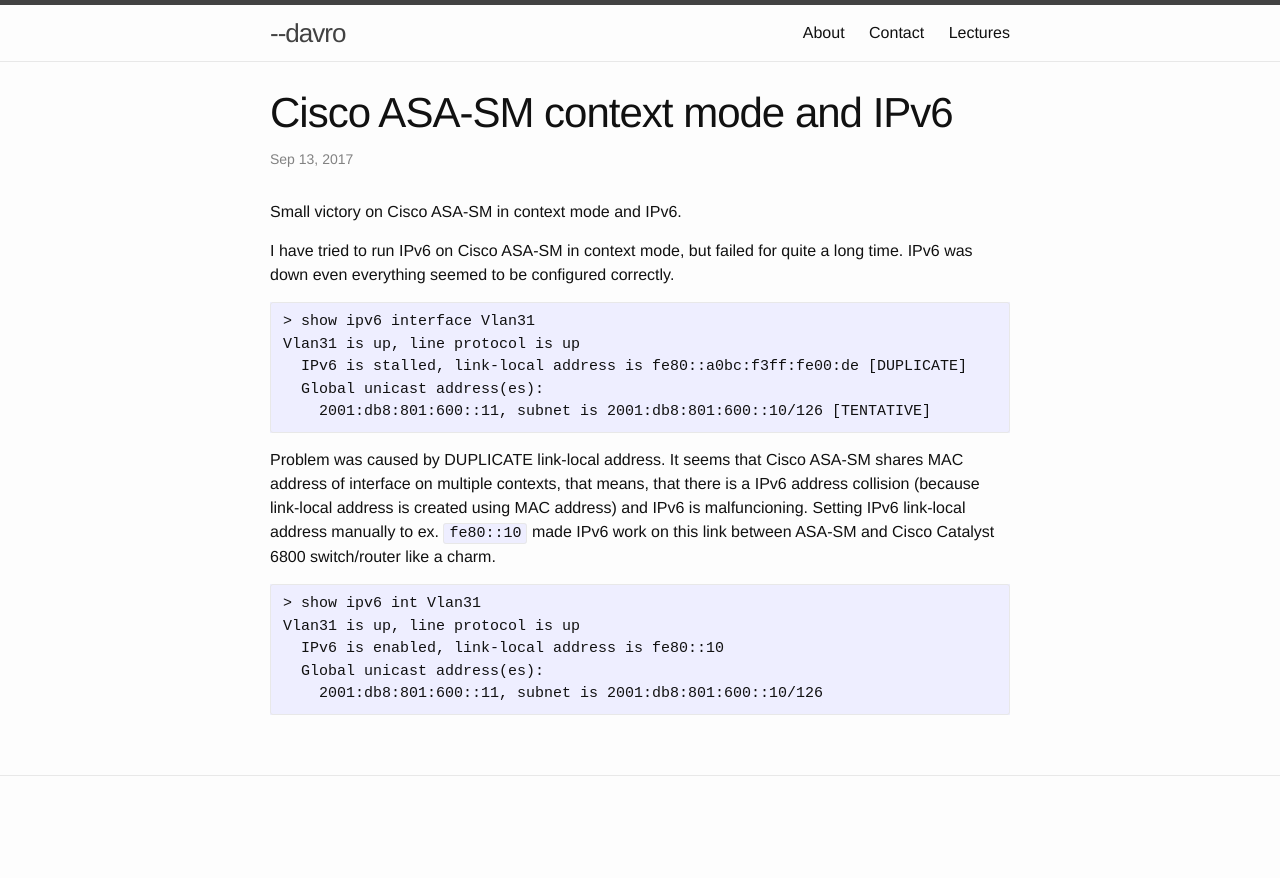
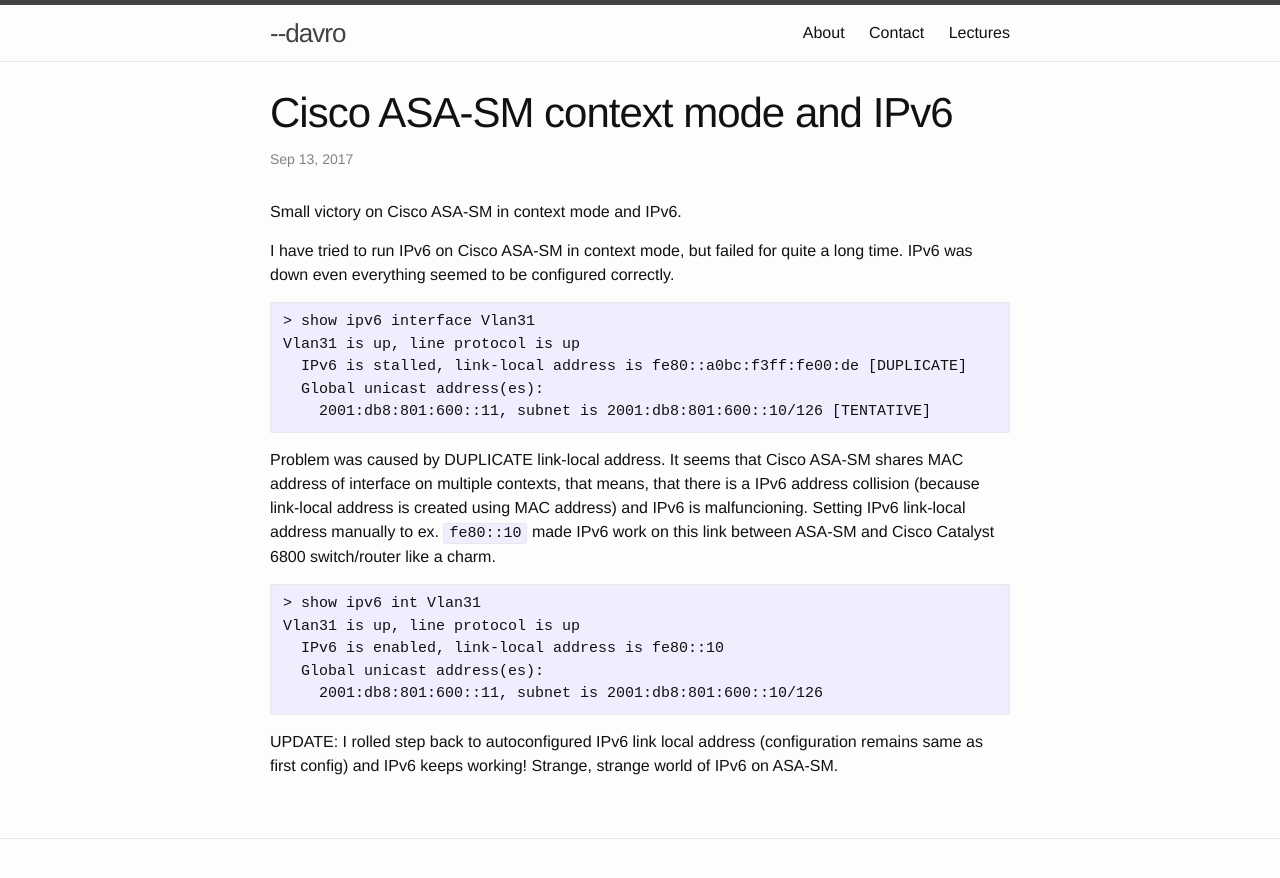
Before and after one commit to davidrohleder/davidrohleder.github.io, a Jekyll site: the page built from _posts/2017-09-13-ASA-SM-IPv6.md, in a window 1280 px wide. Shown: the top 878 px of the page. Built offline with Jekyll 4.4.1, drawn with Linux system fonts in a browser that asks for light colours; comment, search, counter and statistics services are not loaded.

Commit message:
Update to ASA-SM IPv6 post

````diff
--- a/_posts/2017-03-06-first-to-write.markdown
+++ b/_posts/2017-03-06-first-to-write.markdown
@@ -1,6 +1,8 @@
 ---
 layout: post
 title:  "First post on github pages"
+comments: true
+disqus_id: first
 date:   2017-03-06 23:47:00 +0100
 ---
 I have moved my pages from Google sites to Github pages. It seems to be interesting web publishing alternative using Git versioning system and ruby.
--- a/_posts/2017-09-13-ASA-SM-IPv6.md
+++ b/_posts/2017-09-13-ASA-SM-IPv6.md
@@ -30,3 +30,5 @@
   Global unicast address(es):
     2001:db8:801:600::11, subnet is 2001:db8:801:600::10/126
 ```
+
+UPDATE: I rolled step back to autoconfigured IPv6 link local address (configuration remains same as first config) and IPv6 keeps working! Strange, strange world of IPv6 on ASA-SM.
````
